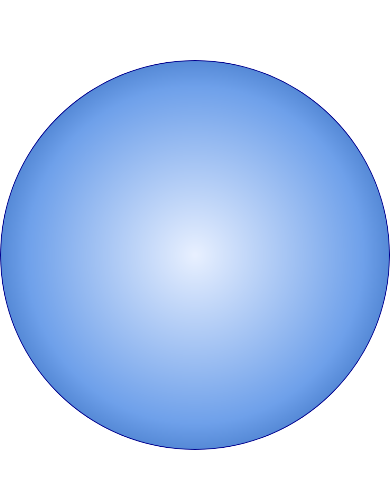
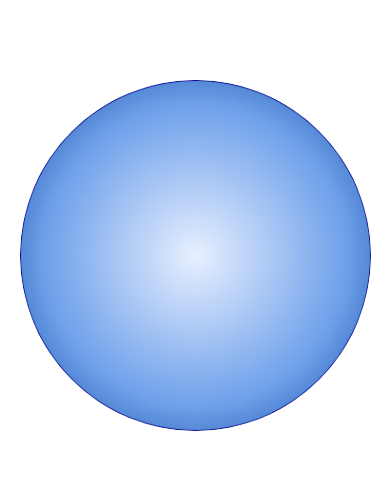
Before and after one commit to tmc-cloud/hack4town_aizu_2015, a plain HTML site: page www/index.html in a window 390 px wide. Shown: the part 167-656 px from the top of the page. Drawn offline with Linux system fonts and the light colour scheme; some packages are replaced by stand-ins of ours.

Commit message:
レイアウト微調整

```diff
--- a/www/css/index.css
+++ b/www/css/index.css
@@ -15,8 +15,8 @@ html, body{
 }
 
 #radar_body{
-    width: 100%;
+    width: 90%;
     position: absolute;
     background: url("../img/radar.png");
-    background-size:cover;
+    background-size:100% 100%;
 }
--- a/www/js/index.js
+++ b/www/js/index.js
@@ -1,8 +1,8 @@
 $(document).ready(function(){
     var viewheight = $(document).height();
     var viewwidth = $(document).width();
-    var v_middle = (viewheight/2) - (viewwidth / 2);
+    var v_middle = (viewheight/2) - (viewwidth *0.9/ 2);
 
-    $("#radar_body").css({"height":viewwidth, "top":v_middle, "border-radius":viewwidth/2});
+    $("#radar_body").css({"height":viewwidth*0.9, "top":v_middle, "left":(viewwidth * 0.05), "border-radius":viewwidth/2});
 
 });
```
